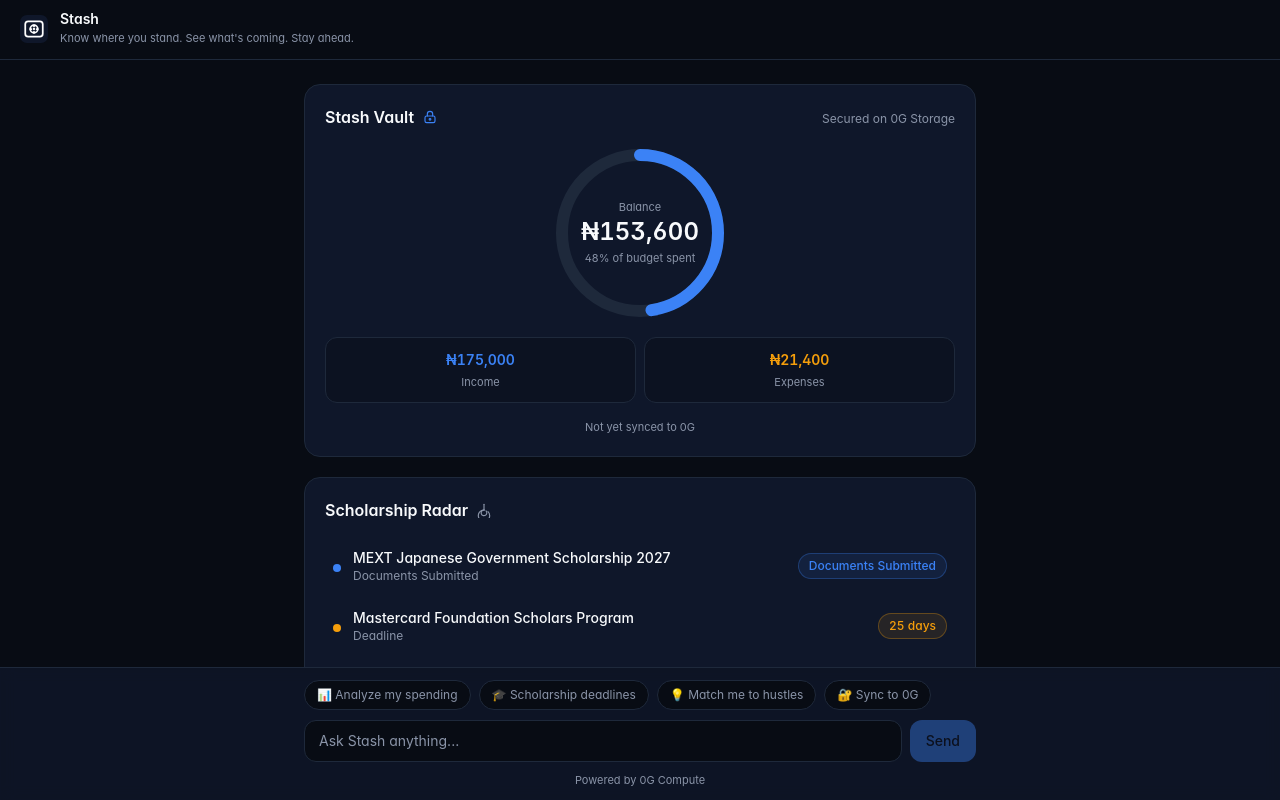
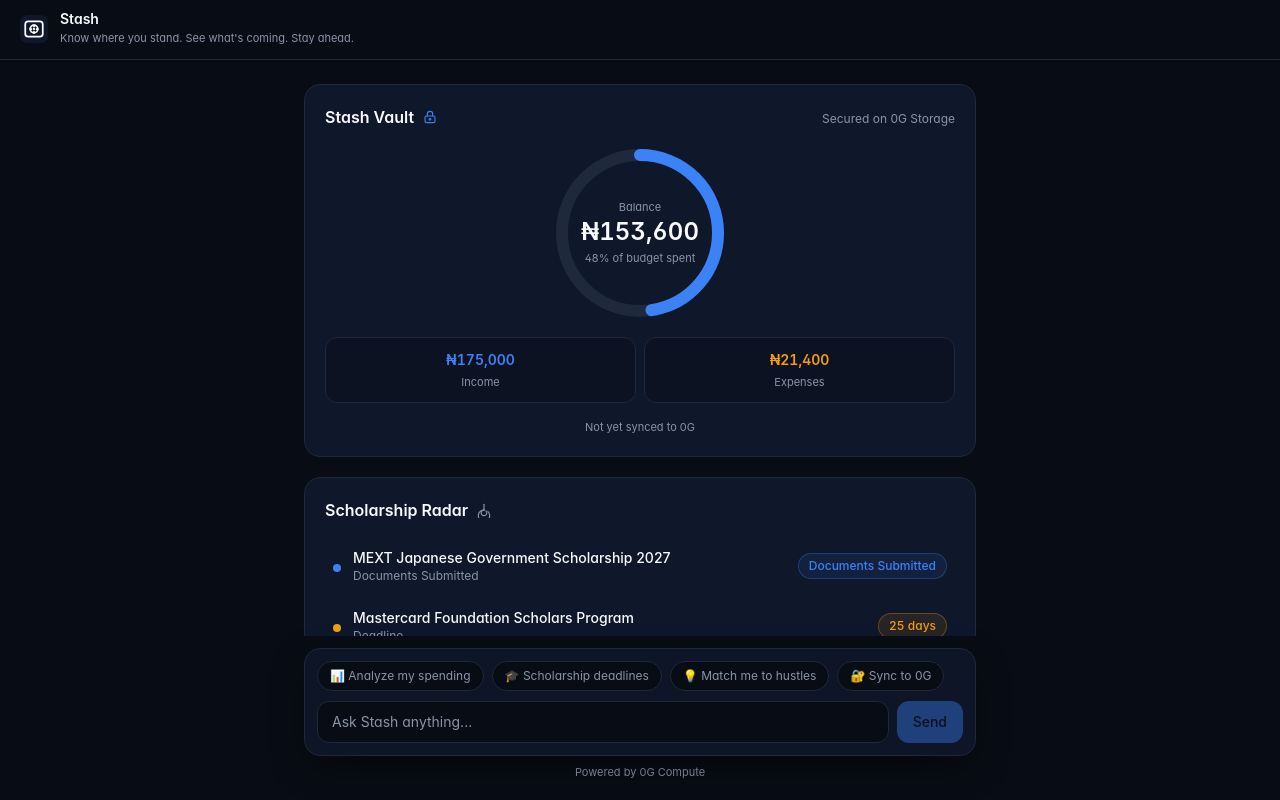
Before and after one commit to Sammy949/Stash, a React (Vite) app: page / in a window 1280 px wide. Built offline with nearby package versions, Linux system fonts and the light colour scheme; no server answers; a web font is replaced by a local one.

Commit message:
style(command-bar): float the input as a shadowed panel, not a full-width bar

```diff
--- a/src/components/Agent/CommandBar.tsx
+++ b/src/components/Agent/CommandBar.tsx
@@ -2,8 +2,9 @@ import { QuickChips } from "./QuickChips";
 import { InputBar } from "./InputBar";
 
 /**
- * The always-present command bar, pinned to the bottom of the screen.
- * It's how you talk to Stash from any view — like a calm command line.
+ * The always-present command bar — a floating panel near the bottom of the
+ * screen (no full-width bar; the page shows around it). It's how you talk
+ * to Stash from any view, like a calm command line.
  */
 export function CommandBar({
   onSend,
@@ -13,11 +14,18 @@ export function CommandBar({
   isThinking: boolean;
 }) {
   return (
-    <div className="border-t border-line bg-card/80 px-4 py-3 backdrop-blur">
-      <div className="mx-auto w-full max-w-2xl space-y-2.5">
-        <QuickChips onPick={onSend} disabled={isThinking} />
-        <InputBar onSend={onSend} disabled={isThinking} />
-        <p className="text-center text-[11px] text-muted">Powered by 0G Compute</p>
+    <div className="px-4 pb-5 pt-3">
+      <div className="mx-auto w-full max-w-2xl">
+        {/* Floating panel — distinct from the page via border + shadow. */}
+        <div className="rounded-2xl border border-line bg-card/90 p-3 shadow-[0_12px_40px_-12px_rgba(0,0,0,0.75)] backdrop-blur">
+          <QuickChips onPick={onSend} disabled={isThinking} />
+          <div className="mt-2.5">
+            <InputBar onSend={onSend} disabled={isThinking} />
+          </div>
+        </div>
+        <p className="mt-2 text-center text-[11px] text-muted">
+          Powered by 0G Compute
+        </p>
       </div>
     </div>
   );
```
